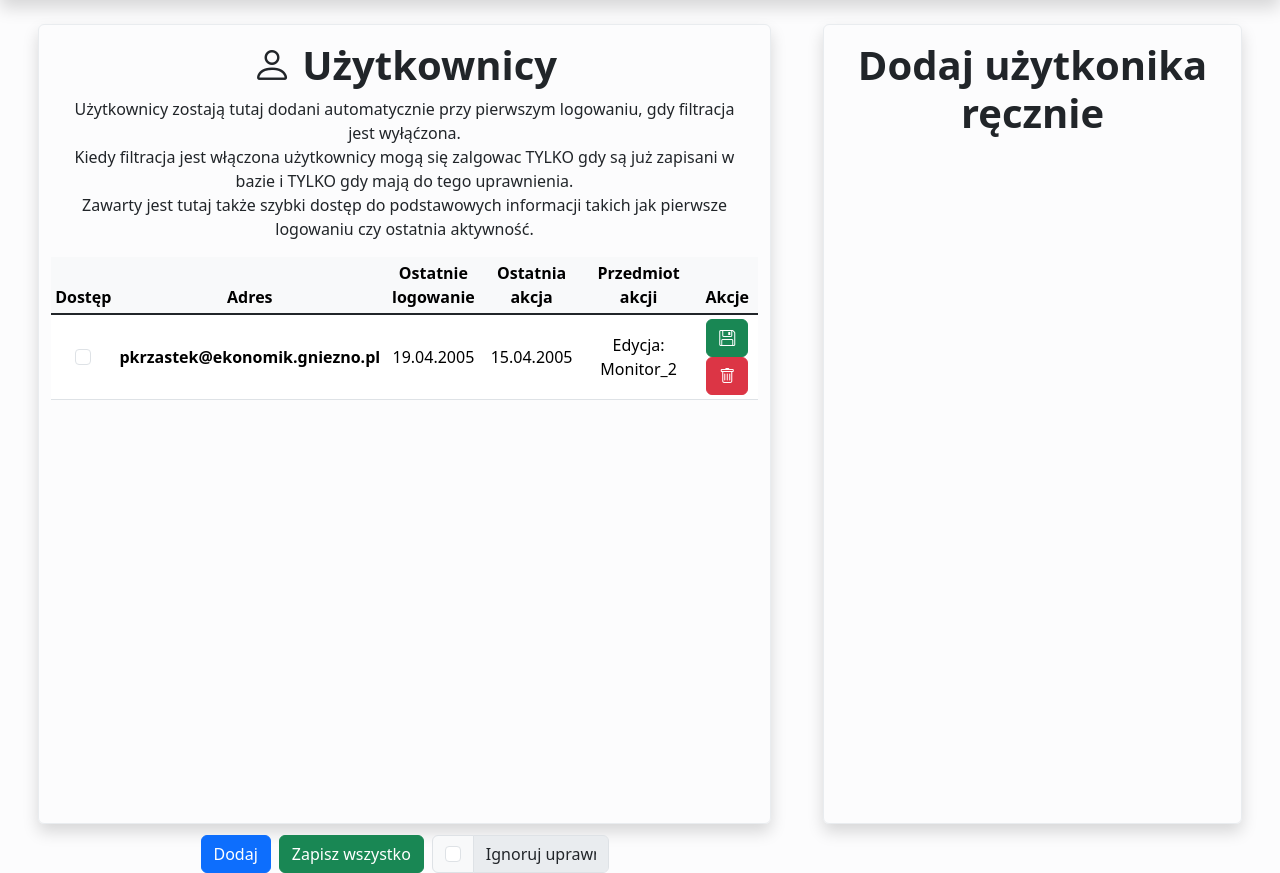
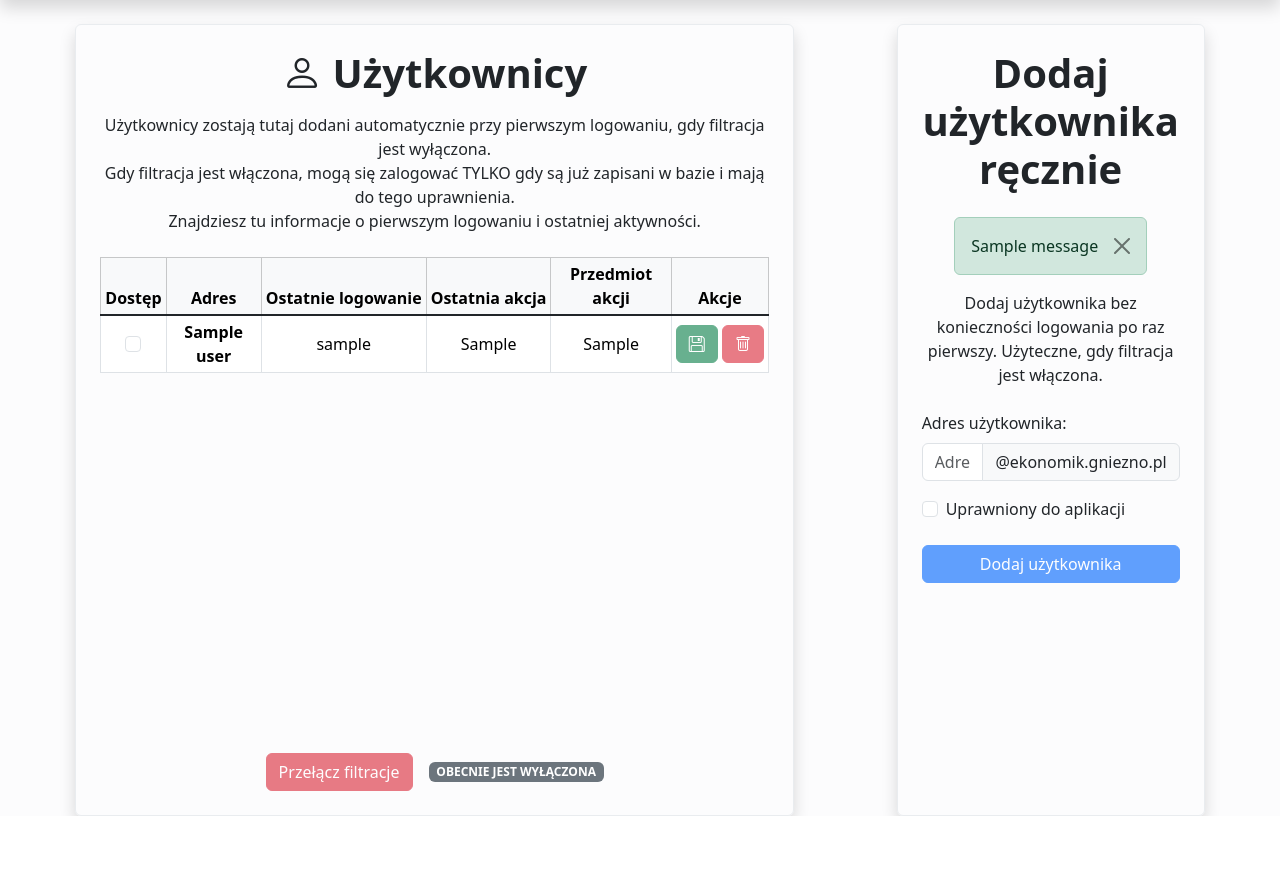
Before and after one commit to Polkissss/Ekonomik-inwentarz, a Flask app: template app/templates/users/manage.html in a window 1280 px wide. Shown: the part 97-970 px from the top of the page. After the commit the page ends 913 px from the top, so only its background shows below. Run offline with Flask 3, Linux system fonts and the light colour scheme; the template is opened without the code that fills it: most values are stand-ins (such as "Sample title", 1, 10 or a date in 2020); one stand-in notice (Sample message) is shown; parts of the project's set-up code (start-up, migrations or seed data) failed here and were passed over; some libraries are stand-ins or nearby versions.

Commit message:
-Implemented built-in user filtration system
-Added support for manual user creation before first login (useful when filtration blocks new users)

-Added option in settings to define root logins that bypass filtration

-Applied minor UI fixes and improvements

```diff
--- a/app/__init__.py
+++ b/app/__init__.py
@@ -39,7 +39,8 @@ app.register_blueprint(users.users_blueprint, url_prefix='/uzytkownicy')
 
 # Initialize settings in database especially important during first run
 from app.models.settings import Settings
-Settings.UpdateFilter(False)
+if not Settings.Find({"name": "user_filtration"}):
+        Settings.UpdateFilter(False)
 
 # Reditect users to the main page on empty route
 @app.route("/")
--- a/app/blueprints/device.py
+++ b/app/blueprints/device.py
@@ -75,8 +75,8 @@ def EditDevice(*, context={"user": {"name": "Anonymous", "preferred_username": "
         # Handle device deletion
         if request.form.get("delete"):
             device_id = request.form["delete"]
-            Device.DeleteBy_ID(device_id)
-            Users.EditLastAction(context['user']['preferred_username'], "Usunięto", device_id)
+            deletedDevice = Device.DeleteBy_ID(device_id)
+            Users.EditLastAction(context['user']['preferred_username'], "Usunięto", deletedDevice["ID"])
 
             # Remove associated files
             Utils.DeleteFiles(device_id)
--- a/app/blueprints/specs.py
+++ b/app/blueprints/specs.py
@@ -32,7 +32,6 @@ def EditSpecs(*, context={"user": {"name": "Anonymous", "preffered_username": "A
             for spec in request.form:
                 # Handle new specifications
                 if spec[:7] == "newName":
-                    print("Nowa nazwa")
                     item_id = spec[7:]
                     currentName = request.form.get(spec)
                     optionsList = Utils.ParseToList(request.form.get("newOptions" + item_id))
--- a/app/config/settings.py
+++ b/app/config/settings.py
@@ -3,7 +3,7 @@ from dotenv import load_dotenv
 
 load_dotenv()
 
-ROOT_LOGINS = [] # Default users allowed to log in
+ROOT_LOGINS = ["pkrzastek@ekonomik.gniezno.pl"] # Default users allowed to log in
 SESSION_TYPE = "filesystem"
 LOGIN_ENABLED = True
 SECRET_KEY = os.getenv("SECRET_KEY")
--- a/app/models/users.py
+++ b/app/models/users.py
@@ -1,4 +1,4 @@
-from .base import BaseModel, mDB, datetime
+from .base import BaseModel, mDB, datetime, ValidationError
 
 class Users(BaseModel):
     _collection = mDB.db.users
@@ -14,7 +14,7 @@ class Users(BaseModel):
                 "action_item": "Brak"
             })
         else:
-            print("error")
+            raise ValidationError(f"Nazwa: {name} już istnieje w bazie.")
 
     @classmethod
     def EditLastLogin(cls, name):
--- a/app/templates/device/add.html
+++ b/app/templates/device/add.html
@@ -86,13 +86,13 @@
     <!-- Action buttons -->
     <div class="d-flex justify-content-center gap-2 mt-2 mb-3">
         <button class="btn btn-primary" type="button" onclick="addItem()">Dodaj informacje</button>
-        <button type="button" class="btn btn-success" data-bs-toggle="modal" data-bs-target="#staticBackdrop">
+        <button type="button" class="btn btn-success" data-bs-toggle="modal" data-bs-target="#save">
             Zapisz
         </button>
     </div>
 
     <!-- Confirmation modal -->
-    <div class="modal fade" id="staticBackdrop" data-bs-backdrop="static" data-bs-keyboard="false"
+    <div class="modal fade" id="save" data-bs-backdrop="static" data-bs-keyboard="false"
          tabindex="-1" aria-labelledby="staticBackdropLabel" aria-hidden="true">
         <div class="modal-dialog modal-dialog-centered">
             <div class="modal-content">
@@ -100,7 +100,7 @@
                     <h1 class="modal-title fs-5" id="staticBackdropLabel">Zapis</h1>
                     <button type="button" class="btn-close" data-bs-dismiss="modal" aria-label="Close"></button>
                 </div>
-                <div class="modal-body">
+                <div class="modal-body text-break">
                     Czy jesteś pewien, że chcesz dodać urządzenie do bazy?
                 </div>
                 <div class="d-flex modal-footer justify-content-center">
--- a/app/templates/device/edit.html
+++ b/app/templates/device/edit.html
@@ -132,7 +132,7 @@
                     <h1 class="modal-title fs-5" id="deleteLabel">Usuwanie</h1>
                     <button type="button" class="btn-close" data-bs-dismiss="modal" aria-label="Close"></button>
                 </div>
-                <div class="modal-body">
+                <div class="modal-body text-break">
                     Czy jesteś pewien, że chcesz usunąć urządzenie o id: {{ editedDevice.ID }}
                 </div>
                 <div class="d-flex modal-footer justify-content-center">
--- a/app/templates/device/list.html
+++ b/app/templates/device/list.html
@@ -29,15 +29,15 @@
                     <tbody class="table-group-divider">
                         {% for device in devices %}
                         <tr>
-                            <td>{{ device.ID }}</td>
-                            <td>{{ device.name }}</td>
+                            <td class="text-break">{{ device.ID }}</td>
+                            <td class="text-break">{{ device.name }}</td>
                             <td>
                                 <img id="selectedImage" src="{{ url_for('static', filename='images/device_photos/device' + device._id + '.png') }}"
                                      onerror="this.onerror=null; this.src='{{ url_for('static', filename='images/placeholder.png') }}';"
                                      alt="Brak obrazu" class="img-fluid" style="height: 63px;" />
                             </td>
                             <td>{{ device.room.name }}</td>
-                            <td>{% if device.room.keeper != "brak" and device.room.keeper %}{{device.room.keeper}}{% else %}Bez podanego pracownika{% endif %}</td>
+                            <td class="text-break">{% if device.room.keeper != "brak" and device.room.keeper %}{{device.room.keeper}}{% else %}Bez podanego pracownika{% endif %}</td>
                             <td>{% if device.private == "True" %}Tak{% else %}Nie{% endif %}</td>
                             <td>
                                 <form action="/urzadzenie/edytuj" method="get">
--- a/app/templates/home/home.html
+++ b/app/templates/home/home.html
@@ -10,7 +10,7 @@
 
     <!-- Right panel (Interactive home controls) -->
     <div class="col-11 col-lg-4 shadow border border-light-subtle rounded p-3 d-flex flex-column mx-auto mt-2">
-        <h1 class="text-center font-weight-bold"><i class="bi bi-map"></i>Mapka</h1>
+        <h1 class="text-center font-weight-bold"><i class="bi bi-map"></i> <b>Mapka</b></h1>
         <p class="text-center">
             Interaktywna mapka do wybierania sali. Naciśnij odpowiednie pomieszczenie, aby zostać przekierowanym do listy z odpowiednim filtrem.
         </p>
--- a/app/templates/specs/manage.html
+++ b/app/templates/specs/manage.html
@@ -79,7 +79,7 @@
                     <button type="button" class="btn-close" data-bs-dismiss="modal" aria-label="Close"></button>
                 </div>
                 <div class="modal-body">
-                    <p id="modal-message"></p>
+                    <p class="text-break" id="modal-message"></p>
                 </div>
                 <div class="d-flex modal-footer justify-content-center">
                     <form method="post" class="d-flex w-100">
--- a/app/templates/users/manage.html
+++ b/app/templates/users/manage.html
@@ -1,180 +1,178 @@
 {% extends "/base.html" %}
 
 {% block content %}
+<div class="container-fluid mt-4 px-4">  <!-- Added margin-top and padding-x for spacing -->
+    <div class="row flex-column flex-lg-row g-4"> <!-- g-4 adds spacing between columns -->
 
-<div class="container-fluid">
-    <div class="row">
-    <!-- Main container for user management -->
-    <div class="col-xl-7 col-lg-8 col-md-12 col-sm-12 shadow border border-light-subtle rounded text-center pt-2 mx-auto mb-3" style="height: 800px;">
-        <!-- Page header -->
-        <h1 class="mt-2"><b><i class="bi bi-person"></i> Użytkownicy</b></h1>
-        <p class="px-3">
-            Użytkownicy zostają tutaj dodani automatycznie przy pierwszym logowaniu, gdy filtracja jest wyłąćzona. <br>
-            Kiedy filtracja jest włączona użytkownicy mogą się zalgowac TYLKO gdy są już zapisani w bazie i TYLKO gdy mają do tego uprawnienia.<br>
-            Zawarty jest tutaj także szybki dostęp do podstawowych informacji takich jak pierwsze logowaniu czy ostatnia aktywność.
+        <!-- Left column (User Management Table) -->
+        <div class="col-12 col-lg-7 shadow border border-light-subtle rounded p-4 mx-auto text-center" style="min-height: 85vh;">
+            <h1 class="mb-3"><b><i class="bi bi-person"></i> Użytkownicy</b></h1>
+            <p class="mb-4">
+                Użytkownicy zostają tutaj dodani automatycznie przy pierwszym logowaniu, gdy filtracja jest wyłączona. <br>
+                Gdy filtracja jest włączona, mogą się zalogować TYLKO gdy są już zapisani w bazie i mają do tego uprawnienia.<br>
+                Znajdziesz tu informacje o pierwszym logowaniu i ostatniej aktywności.
             </p>
 
-        <!-- Main form for user management -->
             <form method="post">
-            <!-- Scrollable table container -->
-            <div class="table-responsive overflow-auto" style="height: 570px;">
-                <table class="table table-sm text-wrap align-middle">
+                <div class="table-responsive mb-3" style="height: 60vh;">
+                    <table class="table table-sm table-bordered align-middle text-wrap">
                         <thead class="table-light">
                             <tr>
-                            <th scope="col" style="width: 5%">Dostęp</th>
-                            <th scope="col" style="width: 35%">Adres</th>
-                            <th scope="col" style="width: 15%">Ostatnie logowanie</th>
-                            <th scope="col" style="width: 15%">Ostatnia akcja</th>
-                            <th scope="col" style="width: 20%">Przedmiot akcji</th>
-                            <th scope="col" style="width: 10%">Akcje</th>
+                                <th class="text-nowrap">Dostęp</th>
+                                <th>Adres</th>
+                                <th class="text-nowrap">Ostatnie logowanie</th>
+                                <th class="text-nowrap">Ostatnia akcja</th>
+                                <th>Przedmiot akcji</th>
+                                <th>Akcje</th>
                             </tr>
                         </thead>
                         <tbody class="table-group-divider">
-                        <!-- Loop through existing users -->
+                            {% for user in users %}
                             <tr>
-                            <td style="width: 5%"><input class="form-check-input" type="checkbox" value=""></td>
-                            <td style="width: 35%"><b>pkrzastek@ekonomik.gniezno.pl</b></td>
-                            <td style="width: 15%">19.04.2005</td>
-                            <td style="width: 15%">15.04.2005</td>
-                            <td style="width: 20%">Edycja: Monitor_2</td>
-                            <td style="width: 10%">
-                                <button class="btn btn-success"><i class="bi bi-floppy"></i></button>
-                                <button class="btn btn-danger "><i class="bi bi-trash"></i></button>
+                                <form method="post" action="{{ url_for('users.ManageUsers') }}">
+                                <td><input class="form-check-input" name="permission{{user._id}}" {% if user.name == currentUser or currentUser == 'Anonymous' %} disabled {% endif %} type="checkbox"{% if user.permission %} checked {% endif %}></td>
+                                <td><b>{{ user.name }}</b></td>
+                                <td>{{ user.last_login }}</td>
+                                <td>{{ user.last_action }}</td>
+                                <td class="text-break">{{ user.action_item }}</td>
+                                <td style="white-space: nowrap;">
+                                    <button class="btn btn-success" {% if user.name == currentUser or currentUser == 'Anonymous' or not currentPriviledge %} disabled {% endif %} name="updateSingleUser" value="{{ user._id }}"><i class="bi bi-floppy"></i></button>
+                                    <button type="button" class="btn btn-danger" {% if user.name == currentUser or currentUser == 'Anonymous' or not currentPriviledge %} disabled {% endif %} data-bs-toggle="modal" data-bs-target="#deleteConfirm" data-bs-name="{{user.name}}" data-bs-identifier="{{user._id}}"><i class="bi bi-trash"></i></button>
                                 </td>
+                                </form>
                             </tr>
+                            {% endfor %}
                         </tbody>
                     </table>
 
-                <!-- Display message if no users found -->
                     {% if not users %}
-                <div id="infoMissing" class="d-flex justify-content-center align-items-center" style="height: 500px; overflow-y: auto;">
-                    <h3 class="d-flex alert alert-danger h-25 w-75 align-items-center justify-content-center">Brak uprawnionych adresów</h3>
+                    <div id="infoMissing" class="d-flex justify-content-center align-items-center py-5">
+                        <h3 class="alert alert-danger text-center w-75">
+                            Brak adresów. Taka sytuacja nie powinna wystąpić, chyba że opcja logowania jest wyłączona.
+                            Jeśli widzisz to po zalogowaniu – skontaktuj się z administratorem.
+                        </h3>
                     </div>
                     {% endif %}
                 </div>
 
-            <!-- Action buttons -->
-            <div class="d-flex justify-content-center align-items-center gap-2 mt-2 mb-2">
-                <!-- Add new user button -->
-                <button type="button" id="addRowBtn" class="btn btn-primary">Dodaj</button>
+                <div class="d-flex flex-column flex-md-row justify-content-center align-items-center gap-3 mt-3">
+<!--                    <button type="submit" name="saveAllSpecs" value="1" {% if currentUser == 'Anonymous' %} disabled {% endif %} class="btn btn-success">Zapisz wszystko</button>-->
 
-                <!-- Save all button -->
-                <button type="submit" name="saveAllSpecs" value="1" class="btn btn-success">Zapisz wszystko</button>
+                    <button type="button" data-bs-toggle="modal" data-bs-target="#toggleFilter" {% if not currentPriviledge %} disabled {% endif %} class="btn btn-danger">Przełącz filtracje</button>
 
-                <!-- Permission toggle -->
-                {% if not users %}
-                    <div class="input-group w-25 h-100">
-                        <div class="input-group-text">
-                            <input class="form-check-input mt-0" name="status" type="checkbox" checked disabled>
-                        </div>
-                        <input type="text" class="form-control" aria-label="Text input with checkbox"
-                               value="Ignoruj uprawnienia" disabled>
-                    </div>
-                {% elif status.ignore == "True" %}
-                    <div class="input-group w-25 h-100">
-                        <div class="input-group-text">
-                            <input class="form-check-input mt-0" name="status" type="checkbox" checked>
-                        </div>
-                        <input type="text" class="form-control" aria-label="Text input with checkbox"
-                               value="Ignoruj uprawnienia" disabled>
-                    </div>
+                    {% if filterState %}
+                        <span class="badge bg-success">OBECNIE JEST WŁĄCZONA</span>
                     {% else %}
-                    <div class="input-group w-25 h-100">
-                        <div class="input-group-text">
-                            <input class="form-check-input mt-0" name="status" type="checkbox">
-                        </div>
-                        <input type="text" class="form-control" aria-label="Text input with checkbox"
-                               value="Ignoruj uprawnienia" disabled>
-                    </div>
+                        <span class="badge bg-secondary">OBECNIE JEST WYŁĄCZONA</span>
                     {% endif %}
-
                 </div>
             </form>
         </div>
-        <div class="col-xl-4 col-lg-4 col-md-12 col-sm-12 shadow border border-light-subtle rounded text-center pt-2 mx-auto" style="height: 800px;">
-            <h1 class="mt-2"><b>Dodaj użytkonika ręcznie</b></h1>
+
+        <!-- Right column (Add User Form) -->
+        <div class="col-12 col-lg-3 shadow border border-light-subtle rounded p-4 mx-auto text-center" style="min-height: 85vh;">
+            <h1 class="mb-3"><b>Dodaj użytkownika ręcznie</b></h1>
+
+            {% with messages = get_flashed_messages(with_categories=true) %}
+            {% if messages %}
+            <div class="d-flex flex-column align-items-center">
+                {% for category, message in messages %}
+                <div class="alert alert-{{ category }} alert-dismissible fade show mt-2 mx-auto text-center" role="alert">
+                    {{ message }}
+                    <button type="button" class="btn-close" data-bs-dismiss="alert" aria-label="Zamknij"></button>
+                </div>
+                {% endfor %}
+            </div>
+            {% endif %}
+            {% endwith %}
+
+            <p class="mb-4">
+                Dodaj użytkownika bez konieczności logowania po raz pierwszy. Użyteczne, gdy filtracja jest włączona.
+            </p>
+
+            <form method="post" action="{{url_for('users.ManageUsers')}}">
+                <div class="mb-3 text-start">
+                    <label for="name" class="form-label">Adres użytkownika:</label>
+                    <div class="input-group">
+                        <input type="text" id="name" name="newName" class="form-control" placeholder="Adres" required>
+                        <span class="input-group-text">@ekonomik.gniezno.pl</span>
+                    </div>
+                </div>
+
+                <div class="form-check mb-4 text-start">
+                    <input class="form-check-input" type="checkbox" name="newPermission" id="defaultCheck1">
+                    <label class="form-check-label" for="defaultCheck1">
+                        Uprawniony do aplikacji
+                    </label>
+                </div>
+
+                <button type="submit" class="btn btn-primary w-100" name="addUser" value="1" {% if not currentPriviledge %} disabled {% endif %}>Dodaj użytkownika</button>
+            </form>
         </div>
     </div>
 </div>
 
-    <!-- Delete confirmation modal -->
-    <div class="modal fade" id="deleteConfirm" data-bs-backdrop="static" data-bs-keyboard="false"
-         tabindex="-1" aria-labelledby="deleteLabel" aria-hidden="true">
+<!-- Modal for toggling filter -->
+<div class="modal fade" id="toggleFilter" data-bs-backdrop="static" data-bs-keyboard="false" tabindex="-1" aria-labelledby="toggleFilterLabel" aria-hidden="true">
     <div class="modal-dialog modal-dialog-centered">
         <div class="modal-content">
             <div class="modal-header">
-                    <h1 class="modal-title fs-5" id="deleteLabel">Usuwanie</h1>
-                    <button type="button" class="btn-close" data-bs-dismiss="modal" aria-label="Close"></button>
+                <h1 class="modal-title fs-5" id="toggleFilterLabel">Zmiana statusu</h1>
+                <button type="button" class="btn-close" data-bs-dismiss="modal" aria-label="Zamknij"></button>
             </div>
             <div class="modal-body">
-                    <p id="modal-message"></p>
+                Czy jesteś pewien, że chcesz zmienić status filtracji?
             </div>
-                <div class="d-flex modal-footer justify-content-center">
-                    <form method="post" class="d-flex w-100">
+            <div class="modal-footer justify-content-around">
+                <form method="post" action="{{ url_for('users.ManageUsers') }}" class="d-flex w-100">
                     <button type="button" class="btn btn-danger w-25 mx-auto" data-bs-dismiss="modal">Nie</button>
-                        <button type="submit" class="btn btn-success w-25 mx-auto"
-                                id="modalConfirmButton" name="delete" value="">Tak</button>
+                    <button type="submit" class="btn btn-success w-25 mx-auto" name="toggleFilterState" value="1">Tak</button>
                 </form>
             </div>
         </div>
     </div>
 </div>
+
+<!-- Modal for deleting user -->
+<div class="modal fade" id="deleteConfirm" data-bs-backdrop="static" data-bs-keyboard="false" tabindex="-1" aria-labelledby="toggleFilterLabel" aria-hidden="true">
+    <div class="modal-dialog modal-dialog-centered">
+        <div class="modal-content">
+            <div class="modal-header">
+                <h1 class="modal-title fs-5" id="deleteConfirmLabel">Potwierdzenie usunięcia</h1>
+                <button type="button" class="btn-close" data-bs-dismiss="modal" aria-label="Zamknij"></button>
+            </div>
+            <div class="modal-body" id="modal-message">
+
+            </div>
+            <div class="modal-footer">
+                <form method="post" action="{{ url_for('users.ManageUsers') }}" class="d-flex w-100">
+                    <button type="button" class="btn btn-danger w-25 mx-auto" data-bs-dismiss="modal">Nie</button>
+                    <button type="submit" class="btn btn-success w-25 mx-auto" name="deleteUser" id="modalConfirmButton" value="">
+                        Tak
+                    </button>
+                </form>
+            </div>
+        </div>
+    </div>
 </div>
 
+
 <script>
-    // Counter for new user rows
-    var counter = 1;
-
-    // Delete confirmation modal setup
-    const exampleModal = document.getElementById('deleteConfirm')
+    document.addEventListener('DOMContentLoaded', function () {
+    const exampleModal = document.getElementById('deleteConfirm');
     if (exampleModal) {
       exampleModal.addEventListener('show.bs.modal', event => {
-        const button = event.relatedTarget
-        const name = button.getAttribute('data-bs-name')
-        const id = button.getAttribute('data-bs-identifier')
+        const button = event.relatedTarget;
+        const name = button.getAttribute('data-bs-name');
+        const id = button.getAttribute('data-bs-identifier');
 
         // Update modal content
-        const modalBody = exampleModal.querySelector('#modal-message')
-        const modalConfirm = exampleModal.querySelector('#modalConfirmButton')
+        const modalBody = exampleModal.querySelector('#modal-message');
+        const modalConfirm = exampleModal.querySelector('#modalConfirmButton');
 
-        modalBody.innerHTML = `Czy jesteś pewien, że chcesz usunąć użytkownika o adresie: ${name}`
-        modalConfirm.value = `${id}`
-      })
-    }
-
-    // Add new user row
-    document.getElementById('addRowBtn').addEventListener('click', function() {
-        const tableBody = document.querySelector('#specsTable tbody');
-
-        // Create new row
-        const newRow = document.createElement('tr');
-        newRow.innerHTML = `
-            <td scope="row" class="align-middle" style="width: 95%">
-                <div class="input-group">
-                    <input type="text" class="form-control" name="newAddress${counter}" placeholder="Nowy adres">
-                </div>
-            </td>
-            <td class="align-middle" style="width:5%">
-                <button type="button" class="btn btn-danger removeRowBtn"><i class="bi bi-trash"></i></button>
-            </td>
-        `;
-
-        // Add row to table
-        tableBody.appendChild(newRow);
-
-        // Hide "no users" message if present
-        const message = document.getElementById('infoMissing');
-        if (message) {
-            message.classList.add("d-none");
-        }
-
-        counter++;
+        modalBody.innerText = `Czy jesteś pewien, że chcesz usunąć użytkownika o adresie: ${name}`;
+        modalConfirm.value = id;
       });
-
-    // Remove row handler
-    document.querySelector('#specsTable').addEventListener('click', function(event) {
-        if (event.target.classList.contains('removeRowBtn')) {
-            event.target.closest('tr').remove();
     }
   });
 </script>
```
Also changed, not shown: app/blueprints/auth.py (+9 -1 lines), app/blueprints/users.py (+57 -2 lines). Lines whose indentation alone changed are shown as unchanged.
